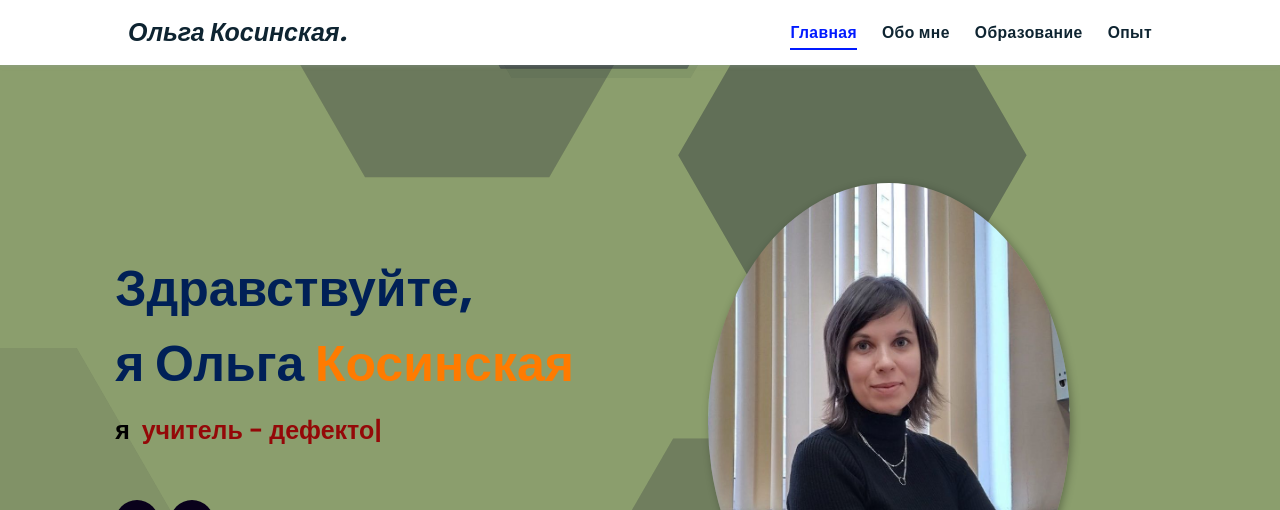
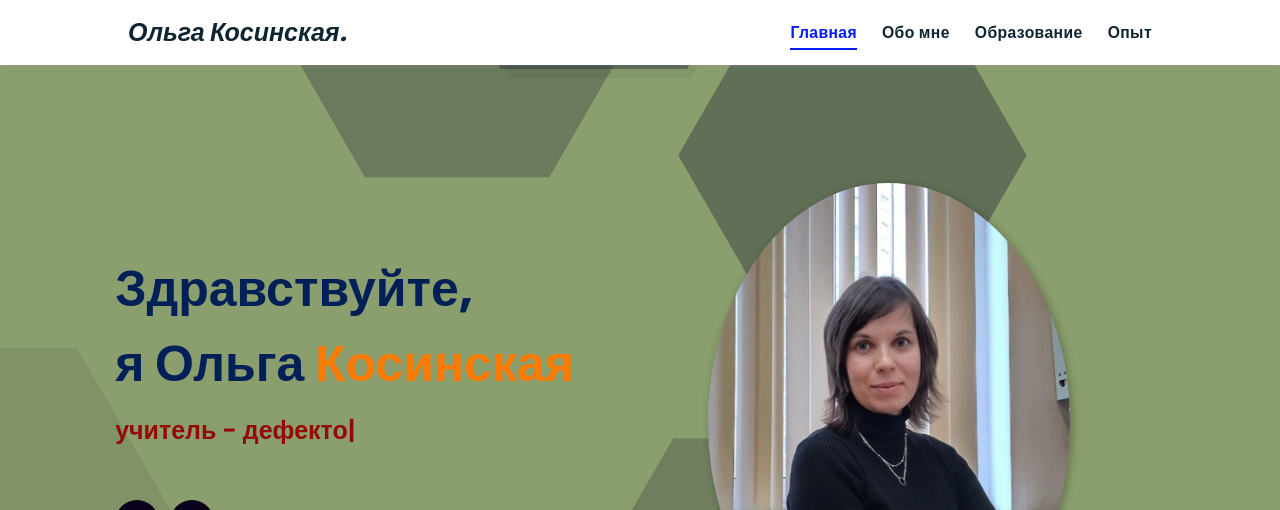
Before and after one commit to sobakastar/teacher_defectologist-portfolio, a plain HTML site: page index.html in a window 1280 px wide. Shown: the top 510 px of the page. Drawn offline with nearby package versions, Linux system fonts and the light colour scheme.

Commit message:
change in the html file

```diff
--- a/index.html
+++ b/index.html
@@ -38,7 +38,8 @@
 
     <div class="content">
     <h2>Здравствуйте,<br/> я Ольга <span>Косинская</span></h2>
-    <p>я &nbsp;<span class="typing-text"></span></p>
+    <!-- <p>я &nbsp;<span class="typing-text"></span></p>  -->
+    <p><span class="typing-text"></span></p>
     <!-- <a href="#about" class="btn"><span>About Me</span>
       <i class="fas fa-arrow-circle-down"></i>
     </a> -->
```
Also changed, not shown: assets/js/script.js (line endings or trailing spaces).
